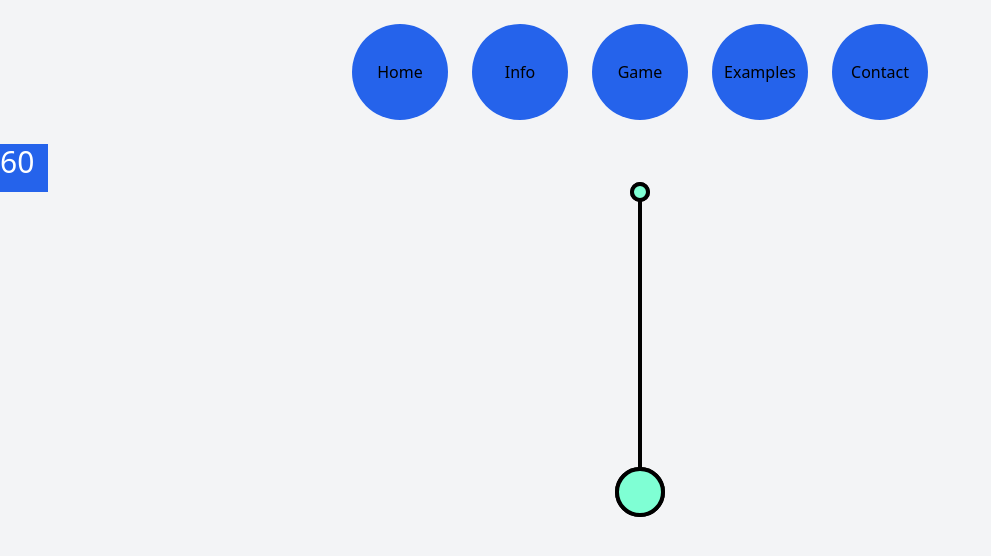
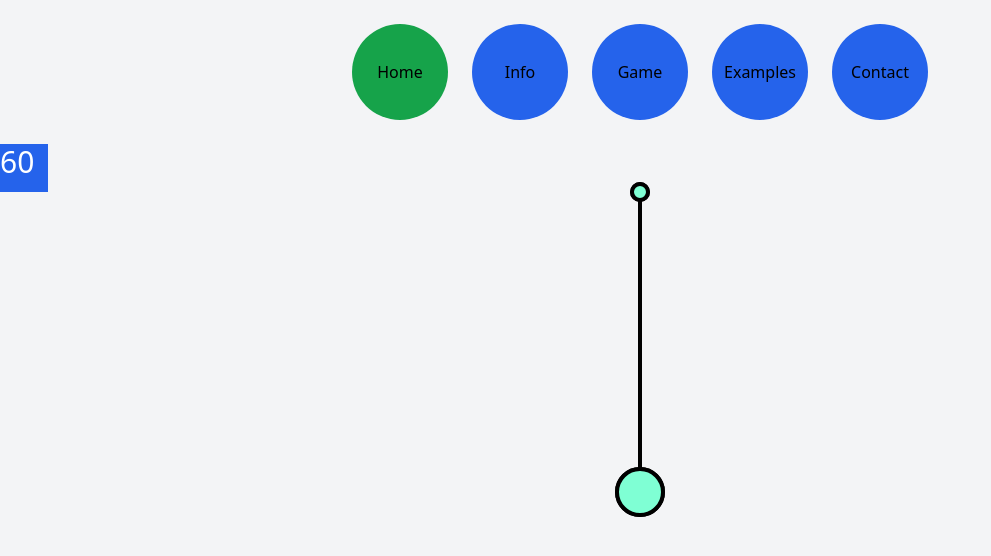
Before and after one commit to RealPendulum/RealPendulum, a Next.js app in the folder real-pendulum/: page / in a window 1280 px wide. Shown: the top 556 px of the page, without its empty margins (0-991 px from the left). Built offline with nearby package versions, Linux system fonts and the light colour scheme; no server answers.

Commit message:
navigation bar in subsites

```diff
--- a/real-pendulum/app/home.tsx
+++ b/real-pendulum/app/home.tsx
@@ -1,46 +1,22 @@
 "use client";
 import { useEffect, useState } from "react";
-import { printEveryFrame } from "../app/refreshFrequency";
-import "../app/globals.css";
-import Link from "next/link";
-import Urls from "../urls";
+import { printEveryFrame } from "@/app/refreshFrequency";
+import "@/app/globals.css";
+import NavigationBar from "@/app/navigation";
 import { TwoPendulums } from "./pendulum";
+import Urls from "@/urls";
 
 export function Home() {
   return (
     <div className="min-h-screen bg-gray-100">
       <div className="container mx-auto">
-        <DesktopNavLinks />
+        <NavigationBar currentSiteUrl={Urls.homeURL} />
         <FpsCounter />
         <div className="flex justify-center">
           <TwoPendulums />
         </div>
       </div>
     </div>
-  );
-}
-
-function DesktopNavLinks() {
-  return (
-    <nav>
-      <div className="flex flex-row justify-center p-3">
-        {[
-          ["Home", Urls.homeURL],
-          ["Info", Urls.infoURL],
-          ["Game", Urls.gameURL],
-          ["Examples", Urls.examplesURL],
-          ["Contact", Urls.contactURL],
-        ].map(([title, url]) => (
-          <Link
-            href={url}
-            key={title}
-            className="m-3 flex h-24 w-24 items-center justify-center rounded-full bg-blue-600 hover:bg-blue-800 transition duration-200 hover:scale-125"
-          >
-            {title}
-          </Link>
-        ))}
-      </div>
-    </nav>
   );
 }
 
--- /dev/null
+++ b/real-pendulum/app/navigation.tsx
@@ -0,0 +1,34 @@
+import Link from "next/link";
+import Urls from "@/urls";
+
+export default function NavigationBar({
+  currentSiteUrl,
+}: {
+  currentSiteUrl: string;
+}) {
+  return (
+    <nav>
+      <div className="flex flex-row justify-center p-3">
+        {[
+          ["Home", Urls.homeURL],
+          ["Info", Urls.infoURL],
+          ["Game", Urls.gameURL],
+          ["Examples", Urls.examplesURL],
+          ["Contact", Urls.contactURL],
+        ].map(([title, url]) => (
+          <Link
+            href={url}
+            key={title}
+            className={`m-3 flex h-24 w-24 items-center justify-center rounded-full ${
+              currentSiteUrl === url
+                ? "bg-green-600 hover:bg-green-800"
+                : "bg-blue-600 hover:bg-blue-800"
+            } transition duration-200 hover:scale-125`}
+          >
+            {title}
+          </Link>
+        ))}
+      </div>
+    </nav>
+  );
+}
--- a/real-pendulum/pages/contact.tsx
+++ b/real-pendulum/pages/contact.tsx
@@ -1,3 +1,11 @@
+import NavigationBar from "@/app/navigation";
+import Urls from "@/urls";
+
 export default function Contact() {
-  return <div>Contact</div>;
+  return (
+    <div className="min-h-screen bg-gray-100">
+      <NavigationBar currentSiteUrl={Urls.contactURL} />
+      <div>Contact</div>
+    </div>
+  );
 }
--- a/real-pendulum/pages/examples.tsx
+++ b/real-pendulum/pages/examples.tsx
@@ -1,3 +1,11 @@
+import NavigationBar from "@/app/navigation";
+import Urls from "@/urls";
+
 export default function Examples() {
-  return <div>Examples</div>;
+  return (
+    <div className="min-h-screen bg-gray-100">
+      <NavigationBar currentSiteUrl={Urls.examplesURL} />
+      <div>Examples</div>
+    </div>
+  );
 }
--- a/real-pendulum/pages/game.tsx
+++ b/real-pendulum/pages/game.tsx
@@ -1,3 +1,11 @@
+import Urls from "@/urls";
+import NavigationBar from "@/app/navigation";
+
 export default function Game() {
-  return <div>Game</div>;
+  return (
+    <div className="min-h-screen bg-gray-100">
+      <NavigationBar currentSiteUrl={Urls.gameURL} />
+      <div>Game</div>
+    </div>
+  );
 }
--- a/real-pendulum/pages/info.tsx
+++ b/real-pendulum/pages/info.tsx
@@ -1,8 +1,10 @@
 import { useState, type ReactNode } from "react";
 import { Button } from "@mui/material";
 import { PendulumType, PendulumContainer } from "@/app/pendulum";
-import "../app/globals.css";
+import "@/app/globals.css";
 import Link from "next/link";
+import NavigationBar from "@/app/navigation";
+import Urls from "@/urls";
 
 export default function Info() {
   const [currentSlide, setCurrentSlide] = useState(0);
@@ -10,6 +12,7 @@ export default function Info() {
   return (
     <div className="min-h-screen bg-gray-100">
       <div className="container mx-auto">
+        <NavigationBar currentSiteUrl={Urls.infoURL} />
         <div className="flex flex-col h-75vh justify-between p-5">
           <div>
             <Slide />
--- a/real-pendulum/urls.ts
+++ b/real-pendulum/urls.ts
@@ -1,5 +1,5 @@
 const baseURL = "http://localhost:3000/";
-const homeURL = "";
+const homeURL = "/";
 const infoURL = "info/";
 const gameURL = "game/";
 const examplesURL = "examples/";
```
